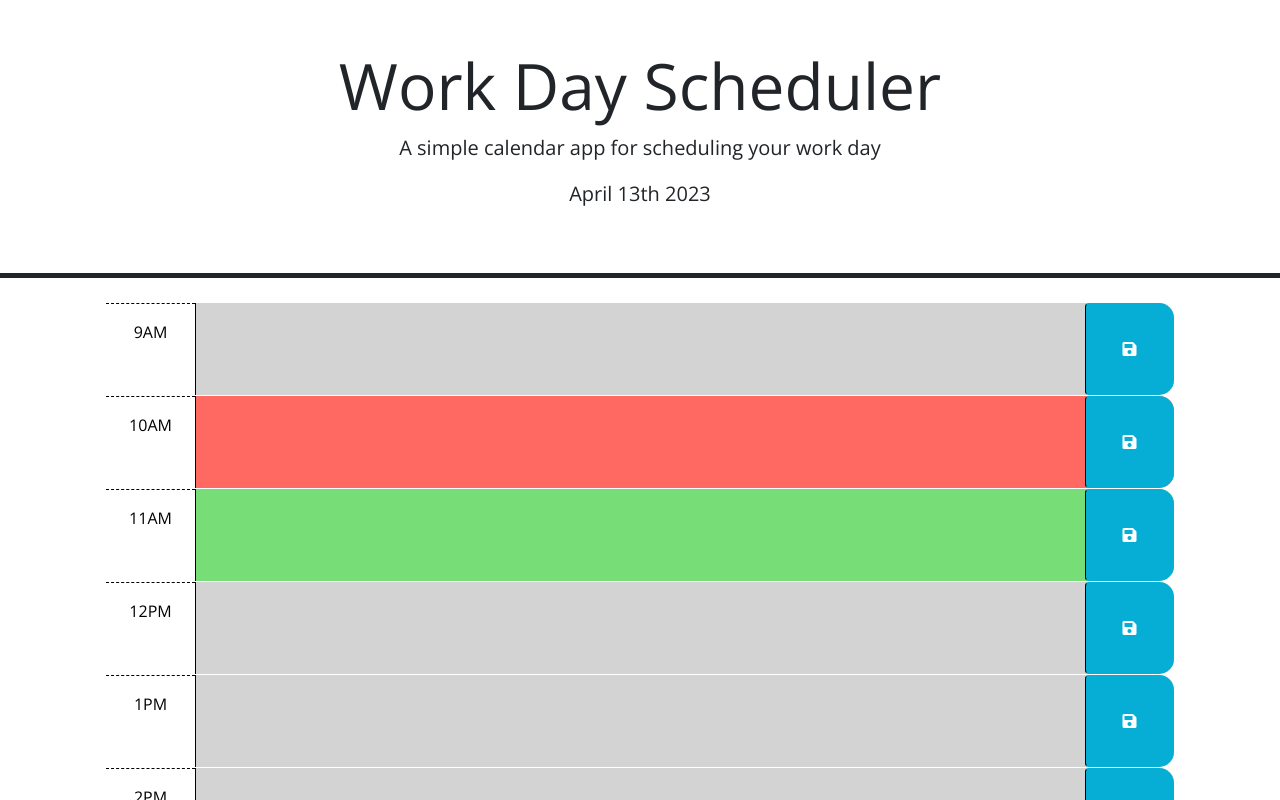
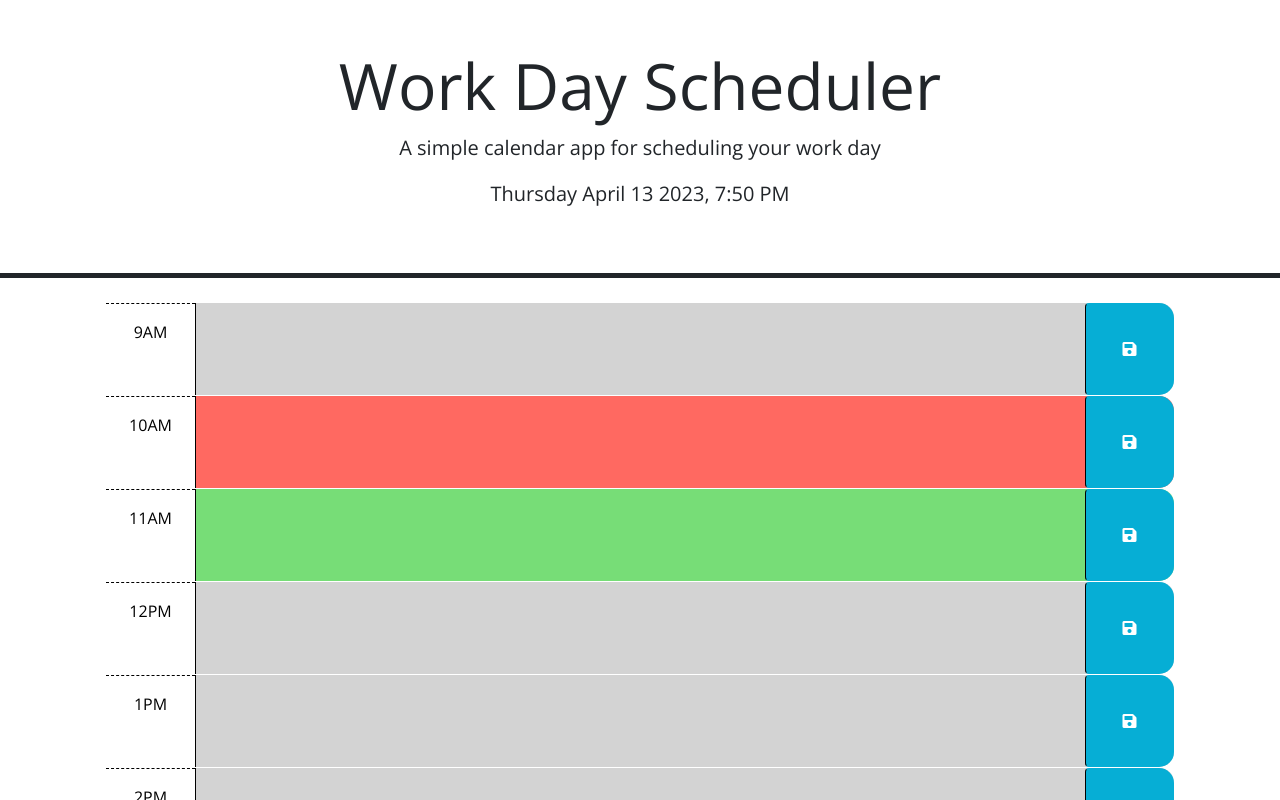
Before and after one commit to timdolan14/Day-Planner, a plain HTML site: page Develop/index.html in a window 1280 px wide. Shown: the top 800 px of the page. Drawn offline with nearby package versions, Linux system fonts and the light colour scheme.

Commit message:
Took away Memory, used day.js

```diff
--- a/Develop/index.html
+++ b/Develop/index.html
@@ -117,9 +117,6 @@
       integrity="sha256-iu/zLUB+QgISXBLCW/mcDi/rnf4m4uEDO0wauy76x7U="
       crossorigin="anonymous"
     ></script>
-    <script
-    src="https://cdnjs.cloudflare.com/ajax/libs/moment.js/2.24.0/moment.min.js">
-    </script>
     <script src="script.js"></script>
   </body>
 </html>
--- a/Develop/script.js
+++ b/Develop/script.js
@@ -3,11 +3,9 @@
 // in the html.
 
 // Display date and time on top
-$("#currentDay").text(moment().format("MMMM Do YYYY"));
+$("#currentDay").text(dayjs().format('dddd MMMM DD YYYY, h:mm A'));
 
 var currentTime = dayjs.format(H);
-
-
 
 function hourBlocking () {
 
```
